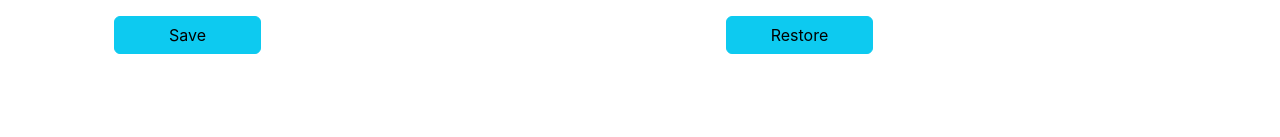
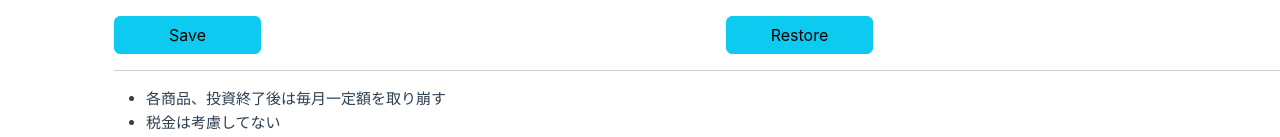
Before and after one commit to boneandrea/asset-simulation, a Vue app in the folder front/: page / in a window 1280 px wide. Shown: the part 815-952 px from the top of the page. Built offline with nearby package versions, Linux system fonts and the light colour scheme; no server answers.

Commit message:
Add description

```diff
--- a/front/src/components/Simulator.vue
+++ b/front/src/components/Simulator.vue
@@ -34,6 +34,11 @@
 				<button class="btn mr-3 btn-info w-25" @click="restore">Restore</button>
 			</div>
 		</div>
+		<hr />
+		<ul>
+			<li>各商品、投資終了後は毎月一定額を取り崩す</li>
+			<li>税金は考慮してない</li>
+		</ul>
 	</div>
 </template>
 <script setup>
@@ -77,7 +82,7 @@ const options = {
 			position: 'right',
 			title: {
 				display: true,
-				text: '年/月額(万) : 税引前',
+				text: '年/月額(万)',
 			},
 			ticks: {
 				callback: function (value, index, ticks) {
```
